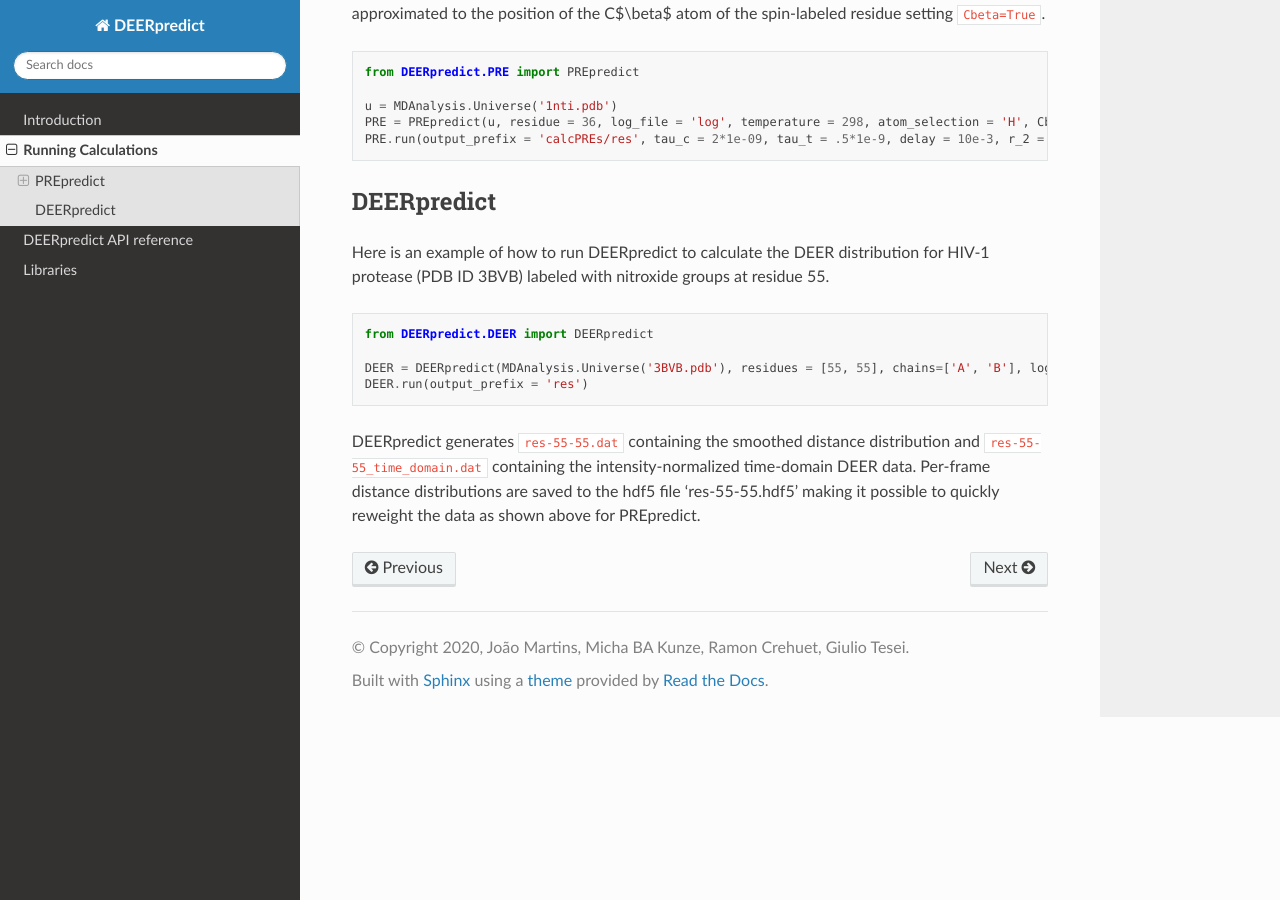
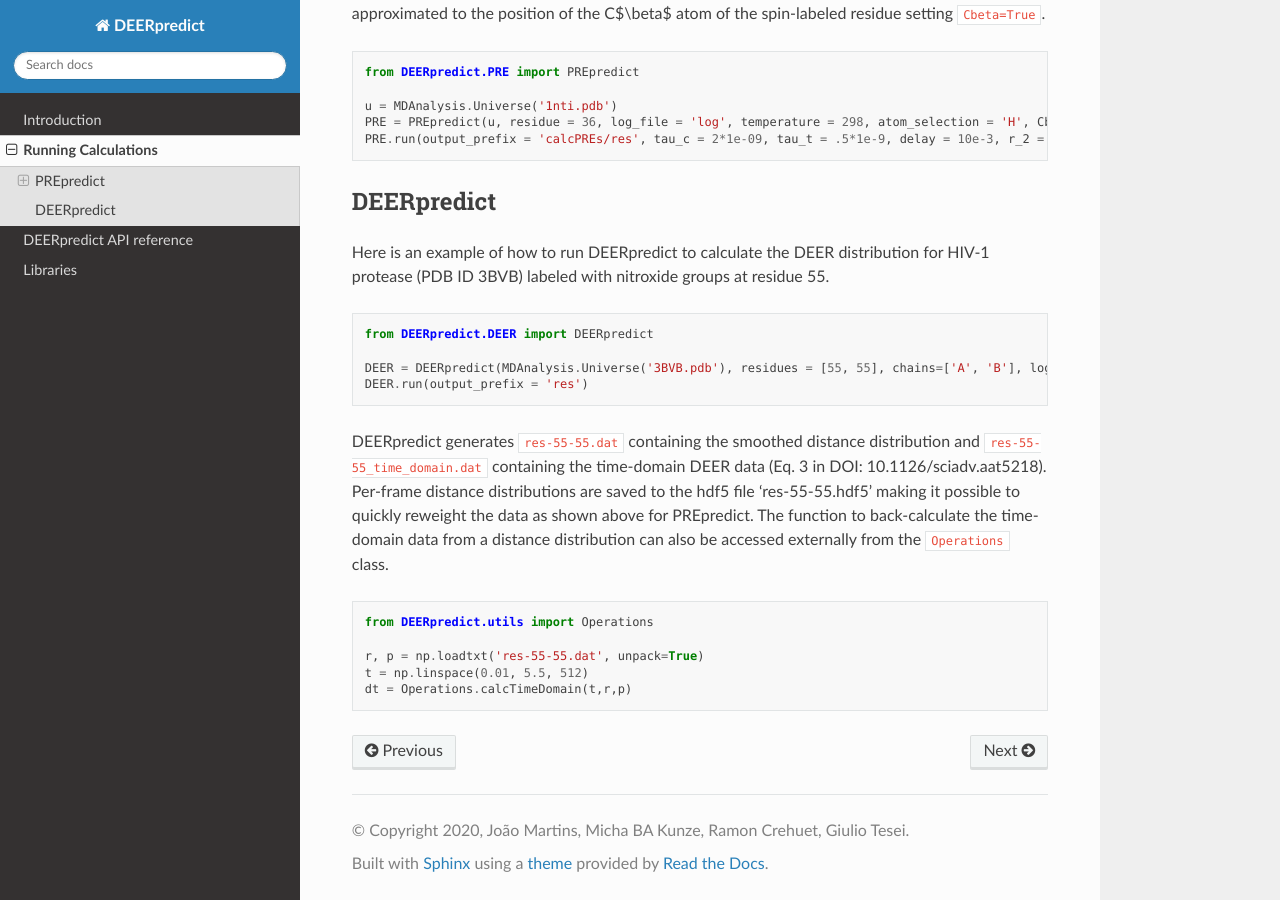
Before and after one commit to KULL-Centre/DEERpredict, a Sphinx documentation site: the page built from docs/_docs/running.md, in a window 1280 px wide and 900 px high, scrolled down 1077 px. Built offline with Sphinx 7.4.7 and the Read the Docs theme 2.0.0, drawn with Linux system fonts in a browser that asks for light colours.

Commit message:
Update time-domain calculation

```diff
--- a/docs/_docs/running.md
+++ b/docs/_docs/running.md
@@ -61,5 +61,15 @@ DEER = DEERpredict(MDAnalysis.Universe('3BVB.pdb'), residues = [55, 55], chains=
 DEER.run(output_prefix = 'res')
 ~~~
 
-DEERpredict generates `res-55-55.dat` containing the smoothed distance distribution and `res-55-55_time_domain.dat` containing the intensity-normalized time-domain DEER data.
+DEERpredict generates `res-55-55.dat` containing the smoothed distance distribution and `res-55-55_time_domain.dat` containing the time-domain
+DEER data (Eq. 3 in DOI: 10.1126/sciadv.aat5218).
 Per-frame distance distributions are saved to the hdf5 file 'res-55-55.hdf5' making it possible to quickly reweight the data as shown above for PREpredict.
+The function to back-calculate the time-domain data from a distance distribution can also be accessed externally from the `Operations` class.
+
+~~~ python
+from DEERpredict.utils import Operations
+
+r, p = np.loadtxt('res-55-55.dat', unpack=True)
+t = np.linspace(0.01, 5.5, 512)
+dt = Operations.calcTimeDomain(t,r,p)
+~~~
--- a/requirements.txt
+++ b/requirements.txt
@@ -1,5 +1,5 @@
 Cython
-numpy==1.16
+numpy
 pandas
 matplotlib
 scipy
```
Also changed, not shown: 2 other files.
